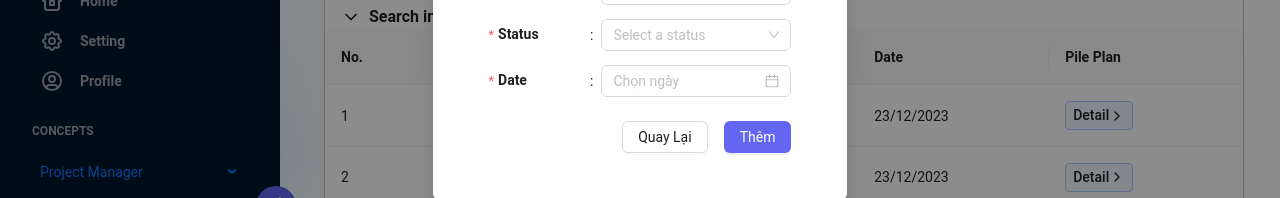
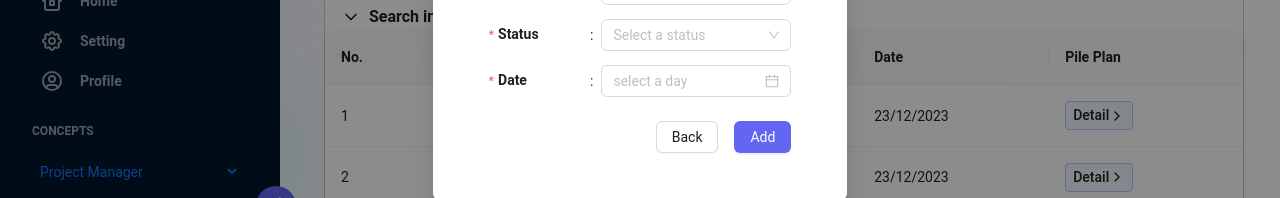
Before and after one commit to thangvu2325/project-hole, a React (Vite) app: page /projects in a window 1280 px wide. Both pictures are taken after a click on the button "New". Shown: the part 194-392 px from the top of the page. Built offline with nearby package versions, Linux system fonts and the light colour scheme.

Commit message:
validate edit table

```diff
--- a/src/components/ModalAdd/index.tsx
+++ b/src/components/ModalAdd/index.tsx
@@ -48,7 +48,7 @@ const ModalAdd: FunctionComponent<ModalAddProps> = ({
               setOpen(false);
             }}
           >
-            Quay Lại
+            Back
           </Button>
           <Button
             htmlType="submit"
@@ -56,7 +56,7 @@ const ModalAdd: FunctionComponent<ModalAddProps> = ({
             type="primary"
             style={{ background: token.colorPrimary, marginLeft: "16px" }}
           >
-            Thêm
+            Add
           </Button>
         </div>
       </Form>
--- a/src/pages/BoreLogs/EditableTableForm.tsx
+++ b/src/pages/BoreLogs/EditableTableForm.tsx
@@ -1,3 +1,4 @@
+/* eslint-disable @typescript-eslint/no-explicit-any */
 import { Form, Input, Button, Table, Flex } from "antd";
 import { PlusOutlined, MinusOutlined } from "@ant-design/icons";
 import Column from "antd/es/table/Column";
@@ -17,6 +18,7 @@ const EditableTableForm: FunctionComponent<EditableTableFormProps> = ({
 }) => {
   const params = useParams();
   const navigate = useNavigate();
+
   const onFinish = (values: { data: deepType[] }) => {
     handleChangeTable(
       values.data
@@ -25,15 +27,21 @@ const EditableTableForm: FunctionComponent<EditableTableFormProps> = ({
         .sort((a, b) => a.depth - b.depth)
     );
   };
+
   const deep = useAppSelector(formBorelogSelector)?.data?.find(
     (form) => form.pileId === params.pileId
   )?.formData?.deep;
+
   const defaultData: deepType[] = [
     { depth: 0, description: "Top of Borehole" },
     ...(deep ? deep : []),
   ];
+
+  const [form] = Form.useForm();
+
   return (
     <Form
+      form={form}
       name="dynamic_form_item"
       onFinish={onFinish}
       initialValues={{
@@ -80,6 +88,28 @@ const EditableTableForm: FunctionComponent<EditableTableFormProps> = ({
                   name={[index, "depth"]}
                   style={{ marginBottom: "0" }}
                   initialValue={index === 0 ? defaultData[0].depth : undefined}
+                  rules={[
+                    {
+                      validator: (_rule, value) => {
+                        return new Promise<void>((resolve, reject) => {
+                          const reg = /^[0-9]+$/;
+                          const data = form.getFieldValue("data");
+                          const isDuplicate = data.some(
+                            (item: deepType, i: number) =>
+                              i !== index && item.depth === value
+                          );
+
+                          if (!reg.test(value)) {
+                            reject("Depth must be a valid number.");
+                          } else if (isDuplicate) {
+                            reject("Duplicate 'Depth' value is not allowed.");
+                          } else {
+                            resolve();
+                          }
+                        });
+                      },
+                    },
+                  ]}
                 >
                   <Input
                     placeholder="depth"
@@ -132,4 +162,5 @@ const EditableTableForm: FunctionComponent<EditableTableFormProps> = ({
     </Form>
   );
 };
+
 export default EditableTableForm;
--- a/src/pages/BoreLogs/PreviewPDF.tsx
+++ b/src/pages/BoreLogs/PreviewPDF.tsx
@@ -51,7 +51,7 @@ const PreviewPage: FunctionComponent<PreviewPageProps> = () => {
           content={() => componentRef.current}
         />
       </Flex>
-      <div className="w-[640px] my-9 mx-auto  border-[0.8px] border-solid border-[#e5e7eb] shadow">
+      <div className="w-[640px] my-9 mx-auto border-[0.8px] border-solid border-[#e5e7eb] shadow">
         <DocumentExportPDF
           ref={componentRef}
           formData={formData}
--- a/src/pages/Project/index.tsx
+++ b/src/pages/Project/index.tsx
@@ -476,7 +476,7 @@ const ProjectPage: FunctionComponent<ProjectPageProps> = () => {
             name="project_date"
             style={{ marginBottom: "0" }}
           >
-            <DatePicker placeholder="Chọn ngày" style={{ width: "190px" }} />
+            <DatePicker placeholder="select a day" style={{ width: "190px" }} />
           </Form.Item>
         </Space>
       </ModalAdd>
```
